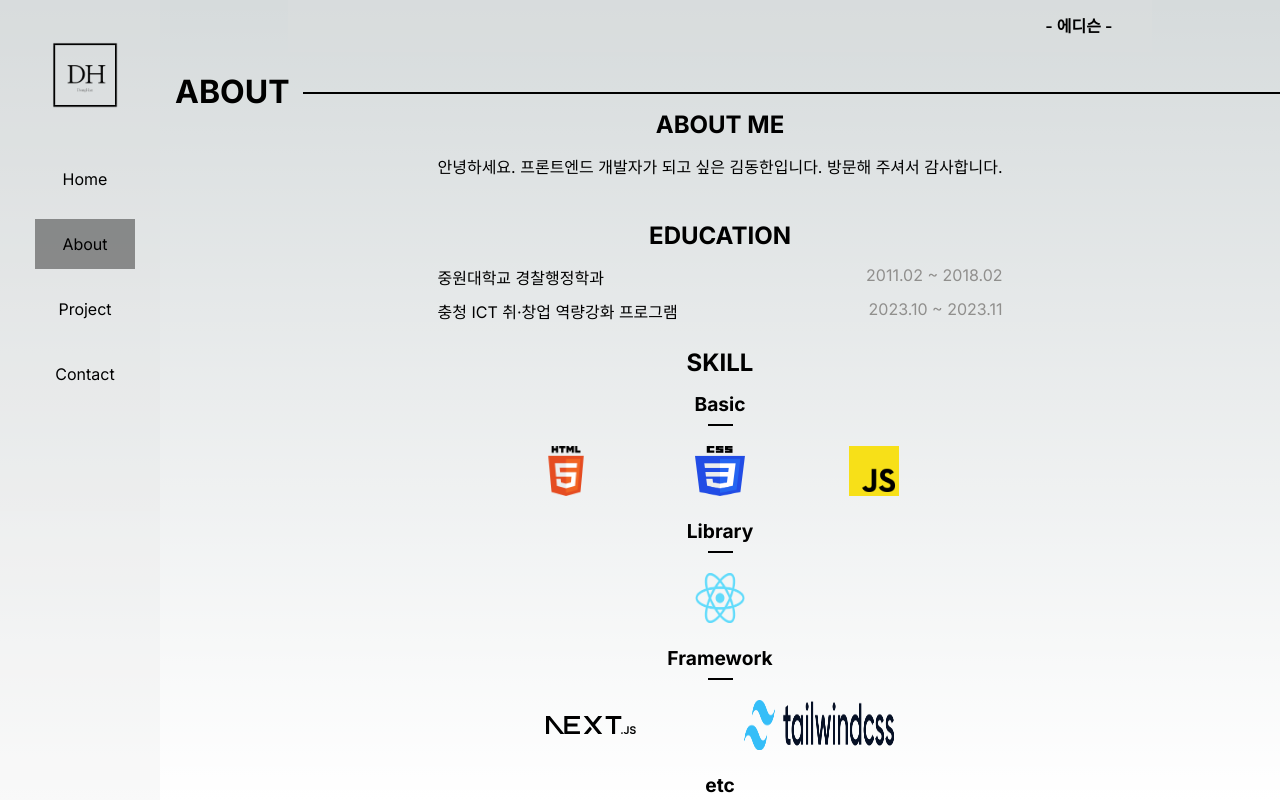
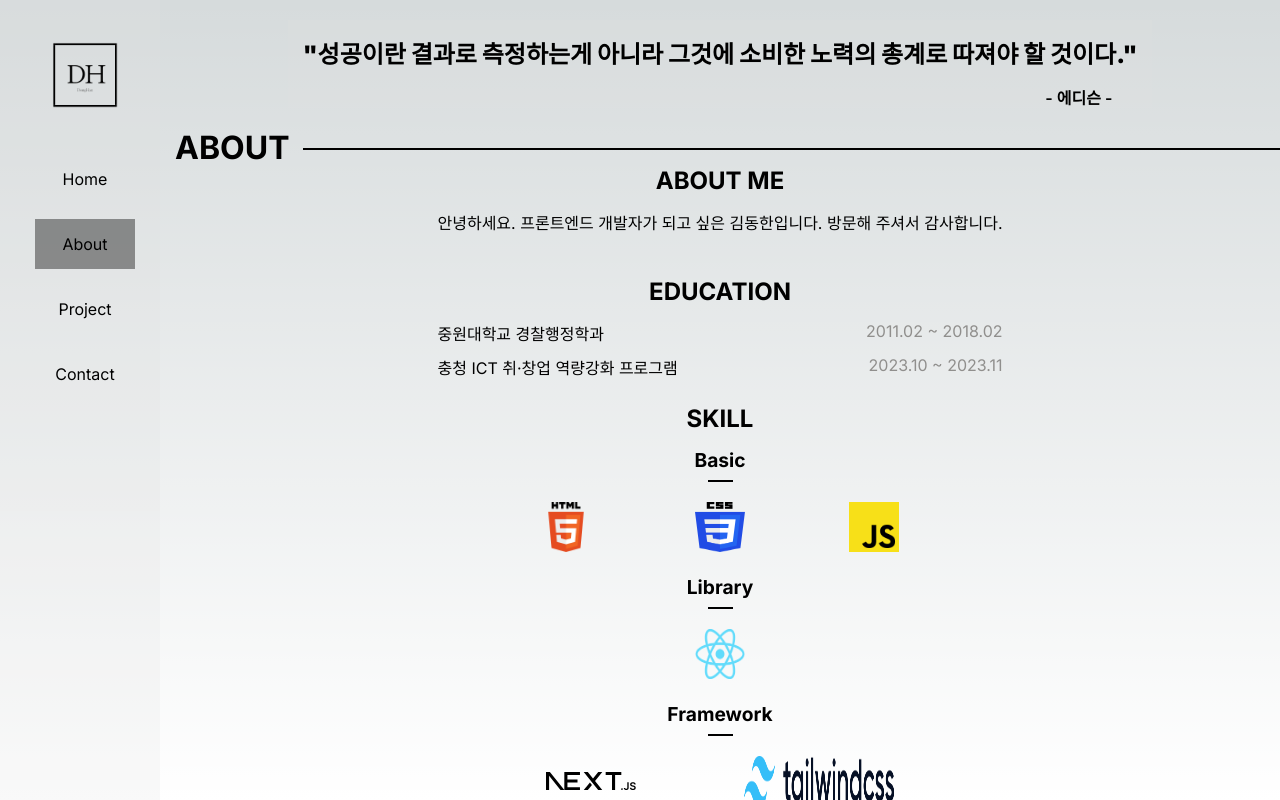
Before and after one commit to Dong-Han-Kim/myapp, a Next.js app: page /about in a window 1280 px wide. Built offline with nearby package versions, Linux system fonts and the light colour scheme.

Commit message:
CSS 수정

```diff
--- a/src/app/(pages)/layout.module.css
+++ b/src/app/(pages)/layout.module.css
@@ -14,12 +14,14 @@
 	flex-direction: column;
 	flex: 4 2;
 	text-align: center;
-	justify-content: center;
+	justify-content: flex-start;
+	height: 100dvh;
 }
 
 .headerLayout {
 	text-align: center;
 	width: inherit;
+	height: 11dvh;
 	margin: 20px auto;
 	padding: 15px;
 	background-color: rgba(222, 222, 222, 0.2);
```
